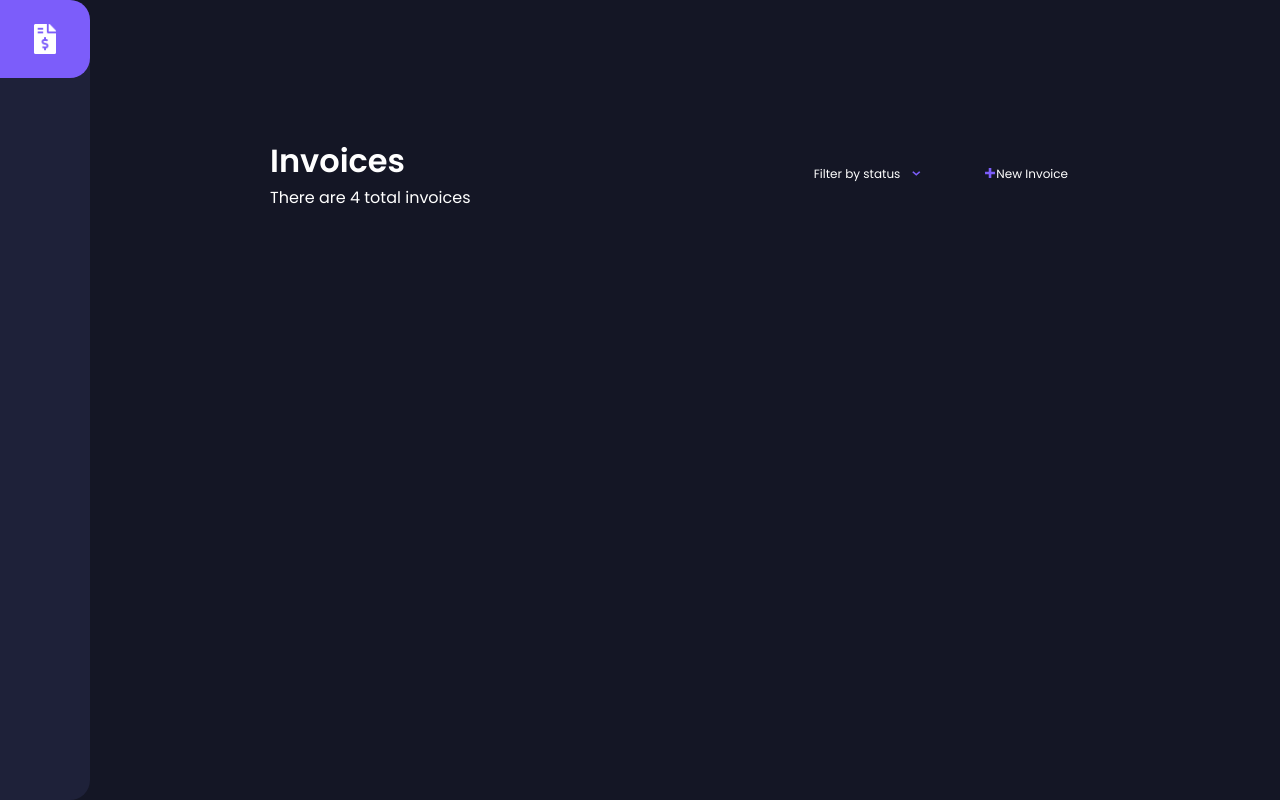
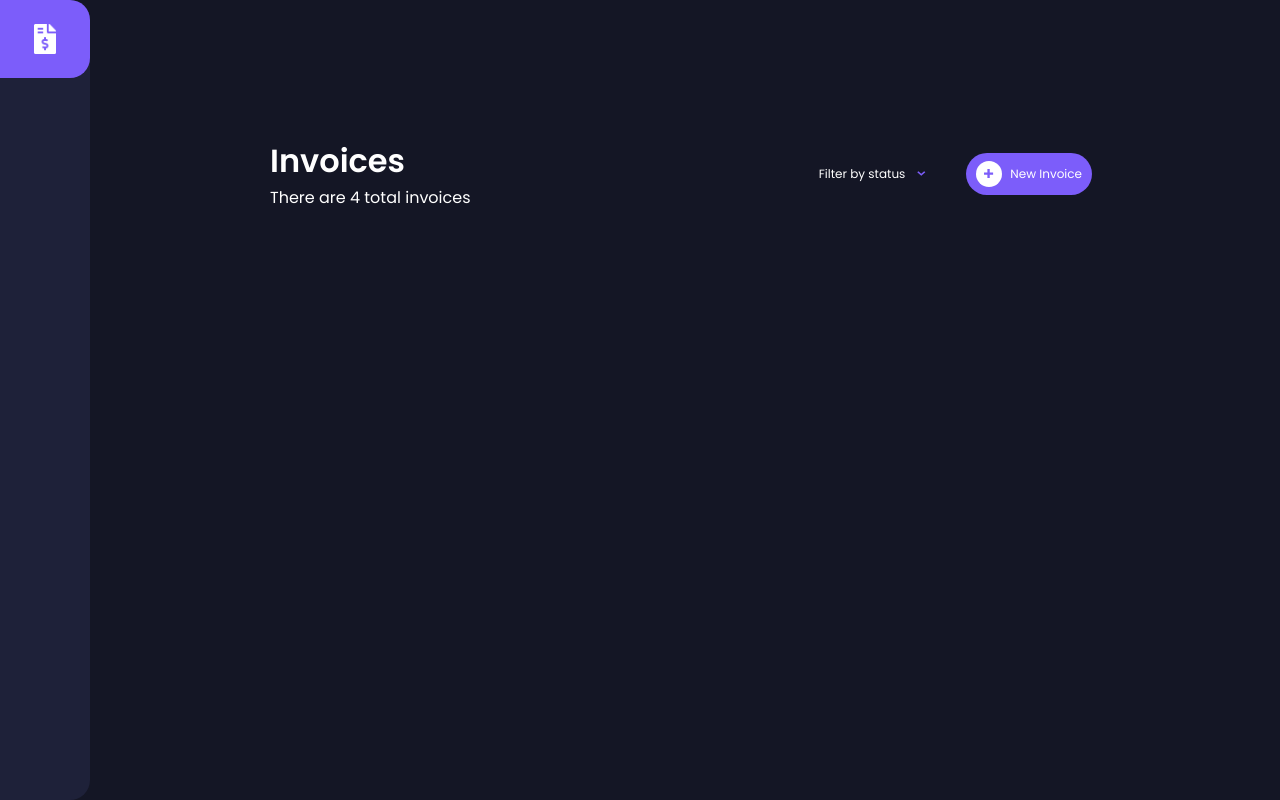
Before and after one commit to sicelo17/vue-invoice-app, a Vue app: page / in a window 1280 px wide. Built offline with nearby package versions, Linux system fonts and the light colour scheme.

Commit message:
added button styling

```diff
--- a/src/views/Home.vue
+++ b/src/views/Home.vue
@@ -31,6 +31,11 @@
 <script>
 export default {
   name: "Home",
+  data(){
+    return {
+      filterMenu: null,
+    }
+  },
   components: {},
 };
 </script>
@@ -95,6 +100,26 @@ export default {
           }
         }
       }
+
+      .button {
+        padding: 8px 10px;
+        background-color: #7c5dfa;
+        border-radius: 40px;
+
+        .inner-button {
+          margin-right: 8px;
+          border-radius: 50%;
+          padding: 8px;
+          align-items: center;
+          justify-content: center;
+          background-color: #fff;
+
+          img {
+            width: 10px;
+            height: 10px;
+          }
+        }
+      }
     }
   }
 }
```
